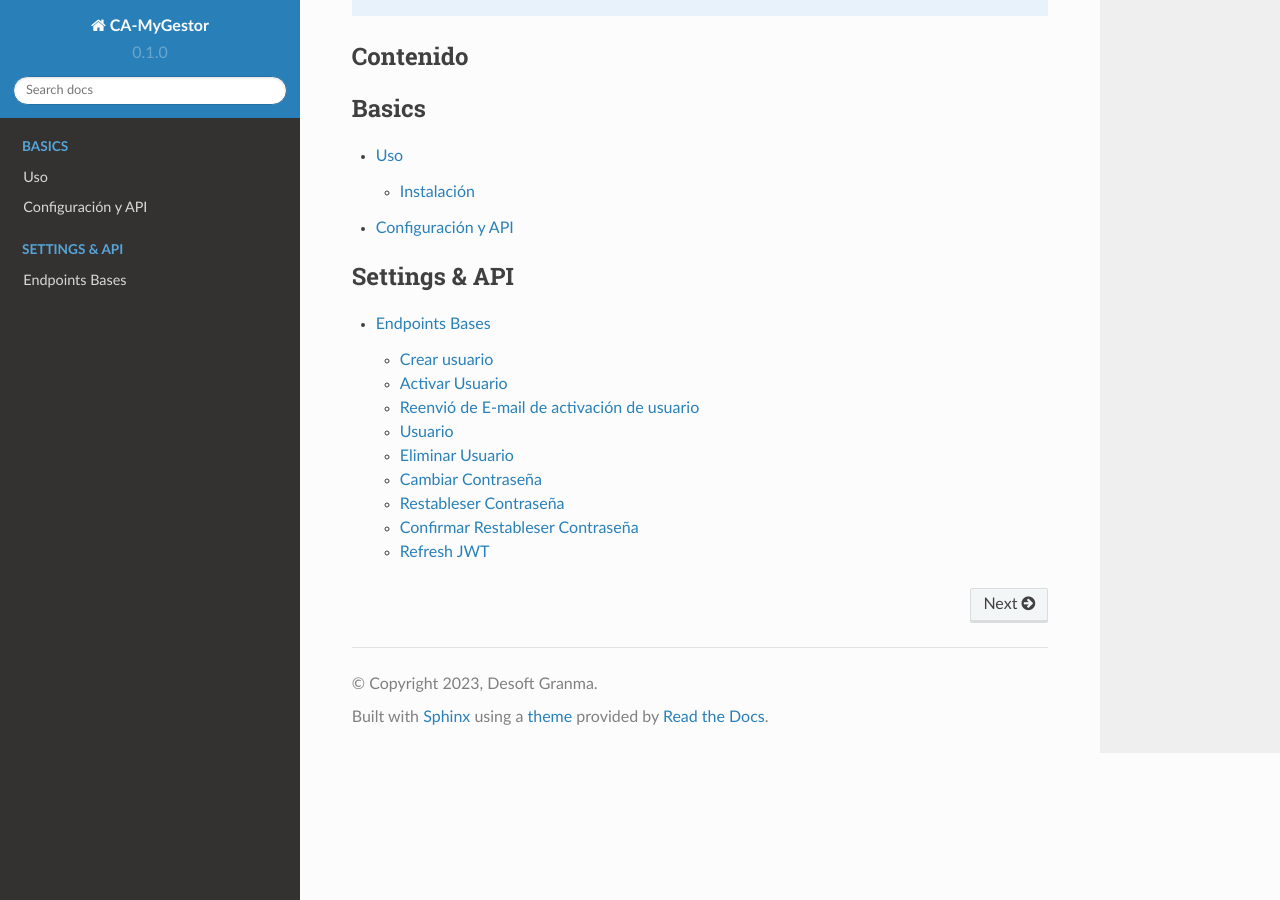
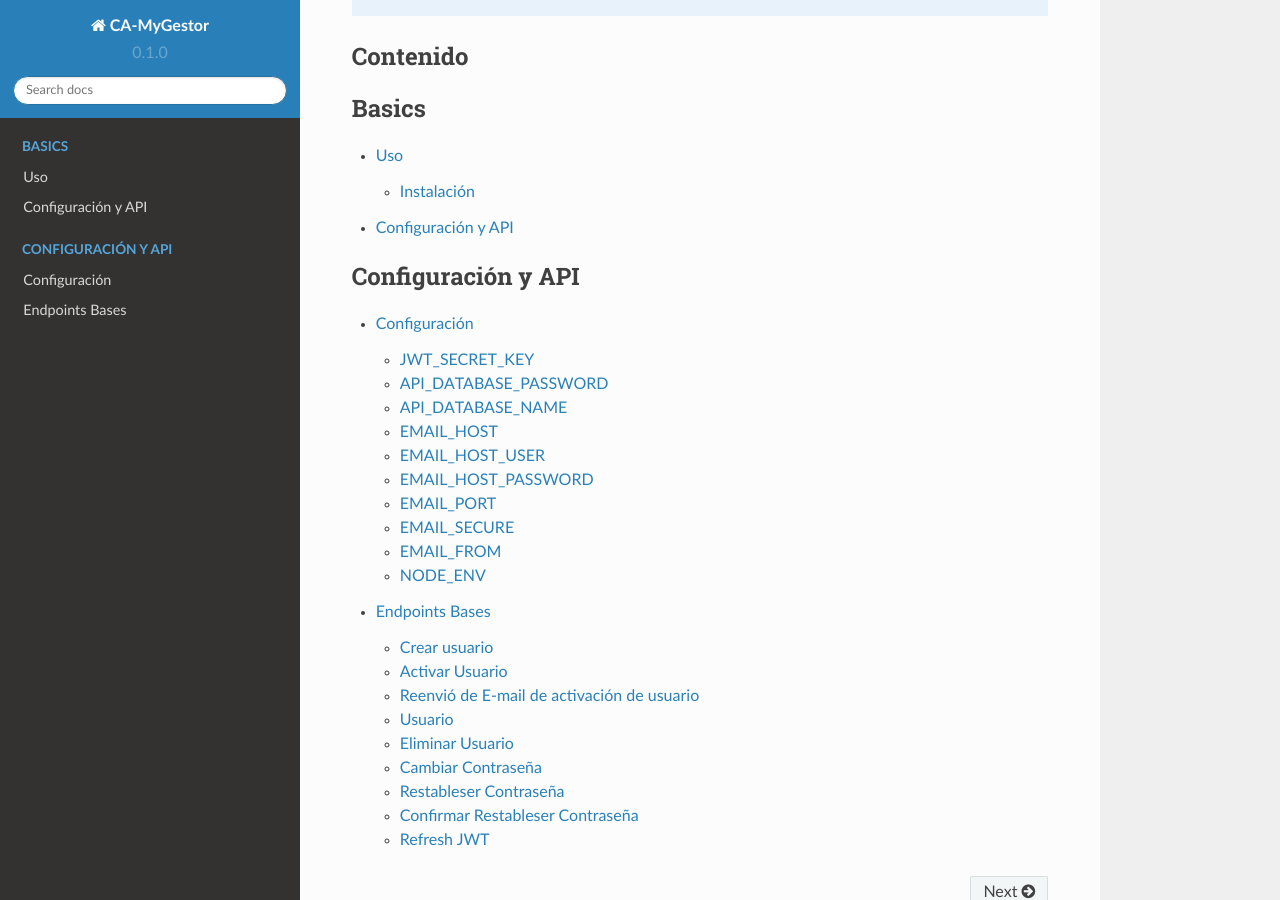
Before and after one commit to randy930529/api-rest-dj, a Sphinx documentation site: the page built from docs/source/index.rst, in a window 1280 px wide and 900 px high, scrolled down 365 px. Built offline with Sphinx 7.4.7 and the Read the Docs theme 2.0.0, drawn with Linux system fonts in a browser that asks for light colours.

Commit message:
set info initial app settings

```diff
--- a/docs/source/api.rst
+++ b/docs/source/api.rst
@@ -2,6 +2,7 @@ Configuración y API
 ===================
 
 .. autosummary::
-   :toctree: generated
+   :toctree:
 
-   lumache
+    settings
+    base_endpoints
--- a/docs/source/index.rst
+++ b/docs/source/index.rst
@@ -21,7 +21,7 @@ Contenido
 
 .. toctree::
     :maxdepth: 2
-    :caption: Settings & API
+    :caption: Configuración y API
 
     settings
     base_endpoints
--- a/docs/source/settings.rst
+++ b/docs/source/settings.rst
@@ -0,0 +1,51 @@
+Configuración
+=============
+
+Puedes proporcionarte las configuraciones de la API mediante las variable de entorno como estas:
+
+.. code-block:: bash
+
+    JWT_SECRET_KEY
+    API_DATABASE_PASSWORD
+    API_DATABASE_NAME
+    EMAIL_HOST
+    EMAIL_HOST_USER
+    EMAIL_HOST_PASSWORD
+    EMAIL_PORT
+    EMAIL_SECURE
+    EMAIL_FROM
+    NODE_ENV
+
+.. note::
+
+    Agregue un archivo ``.env`` al direcctorio del proyecto o agregue variable de entornos globales.
+
+JWT_SECRET_KEY
+--------------
+
+API_DATABASE_PASSWORD
+--------------
+
+API_DATABASE_NAME
+--------------
+
+EMAIL_HOST
+--------------
+
+EMAIL_HOST_USER
+--------------
+
+EMAIL_HOST_PASSWORD
+--------------
+
+EMAIL_PORT
+--------------
+
+EMAIL_SECURE
+--------------
+
+EMAIL_FROM
+--------------
+
+NODE_ENV
+--------------
```
